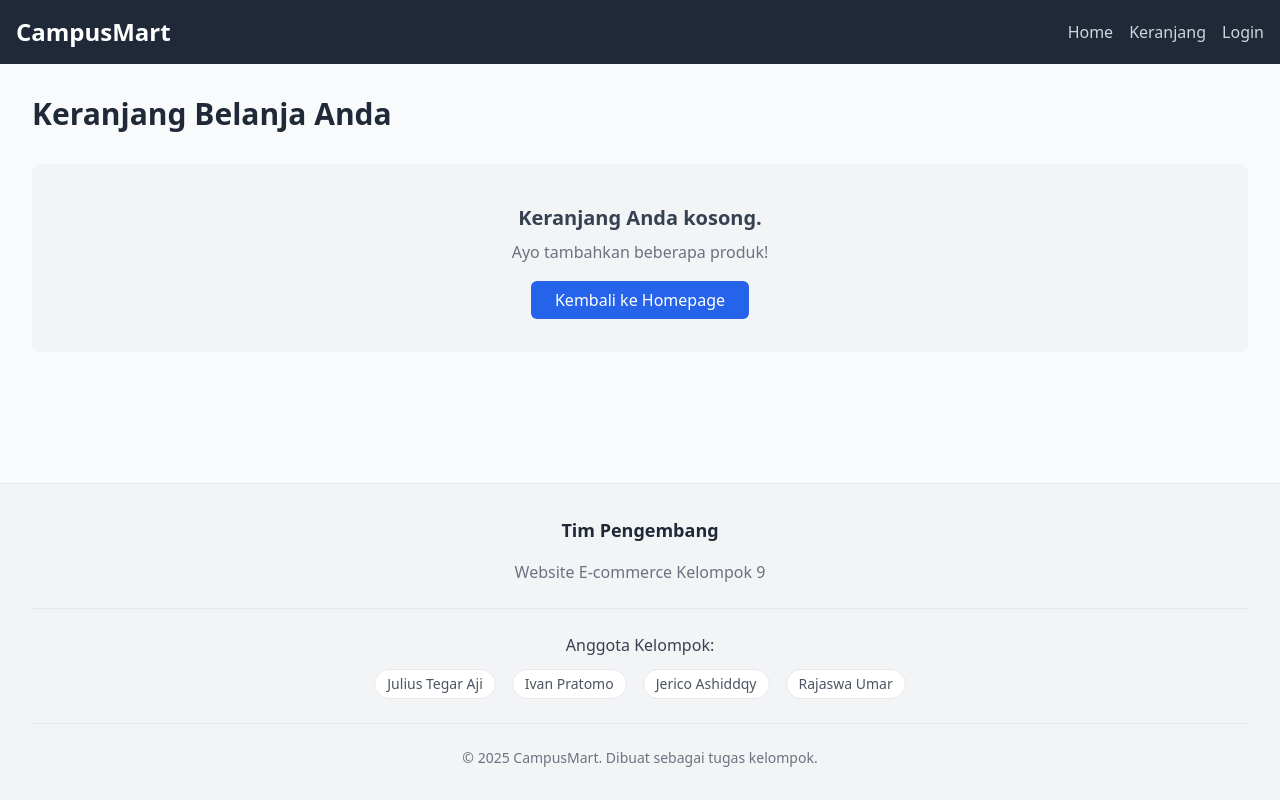
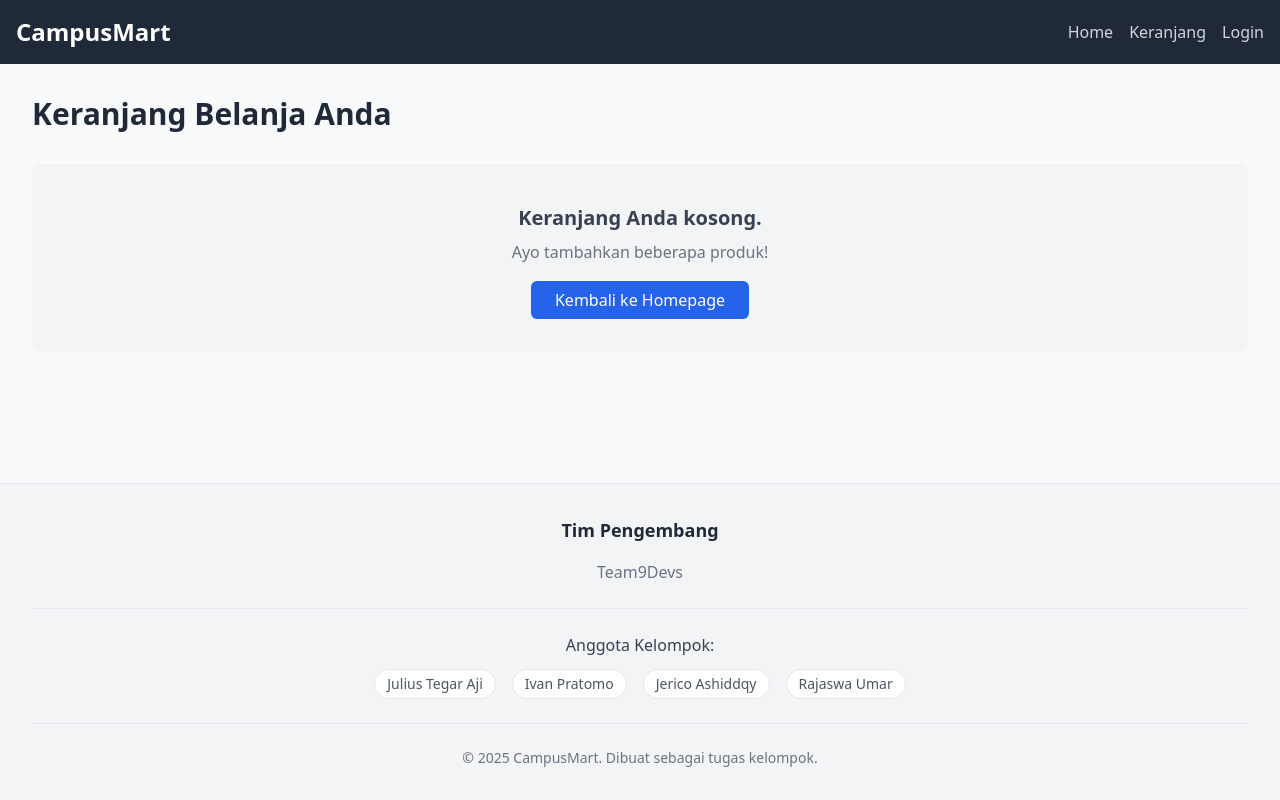
Before and after one commit to instincgpt001-pixel/kerja-rodi, a React (Vite) app in the folder front-end/: page /cart in a window 1280 px wide. Built offline with nearby package versions, Linux system fonts and the light colour scheme.

Commit message:
update kecil

```diff
--- a/front-end/src/components/Footer.jsx
+++ b/front-end/src/components/Footer.jsx
@@ -10,7 +10,7 @@ const Footer = () => {
       <div className="max-w-7xl mx-auto px-4 sm:px-6 lg:px-8 py-8">
         <div className="text-center">
           <h3 className="text-lg font-semibold text-gray-800 mb-4">Tim Pengembang</h3>
-          <p className="text-gray-500 mb-4">Website E-commerce Kelompok 9</p>
+          <p className="text-gray-500 mb-4">Team9Devs</p>
           <hr className="my-6" />
           <div className="mb-4">
             <h4 className="font-medium text-gray-700 mb-3">Anggota Kelompok:</h4>
```
